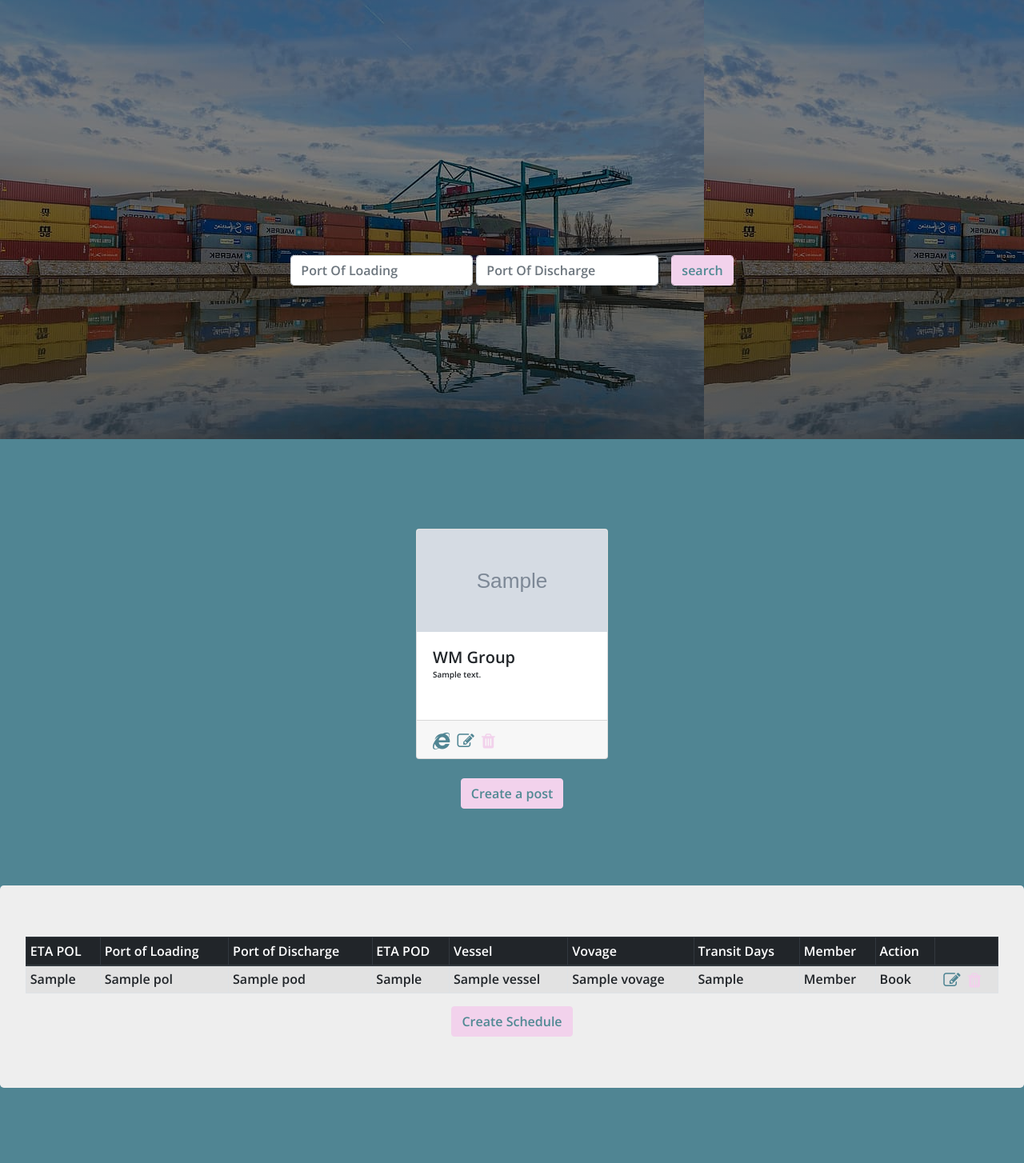
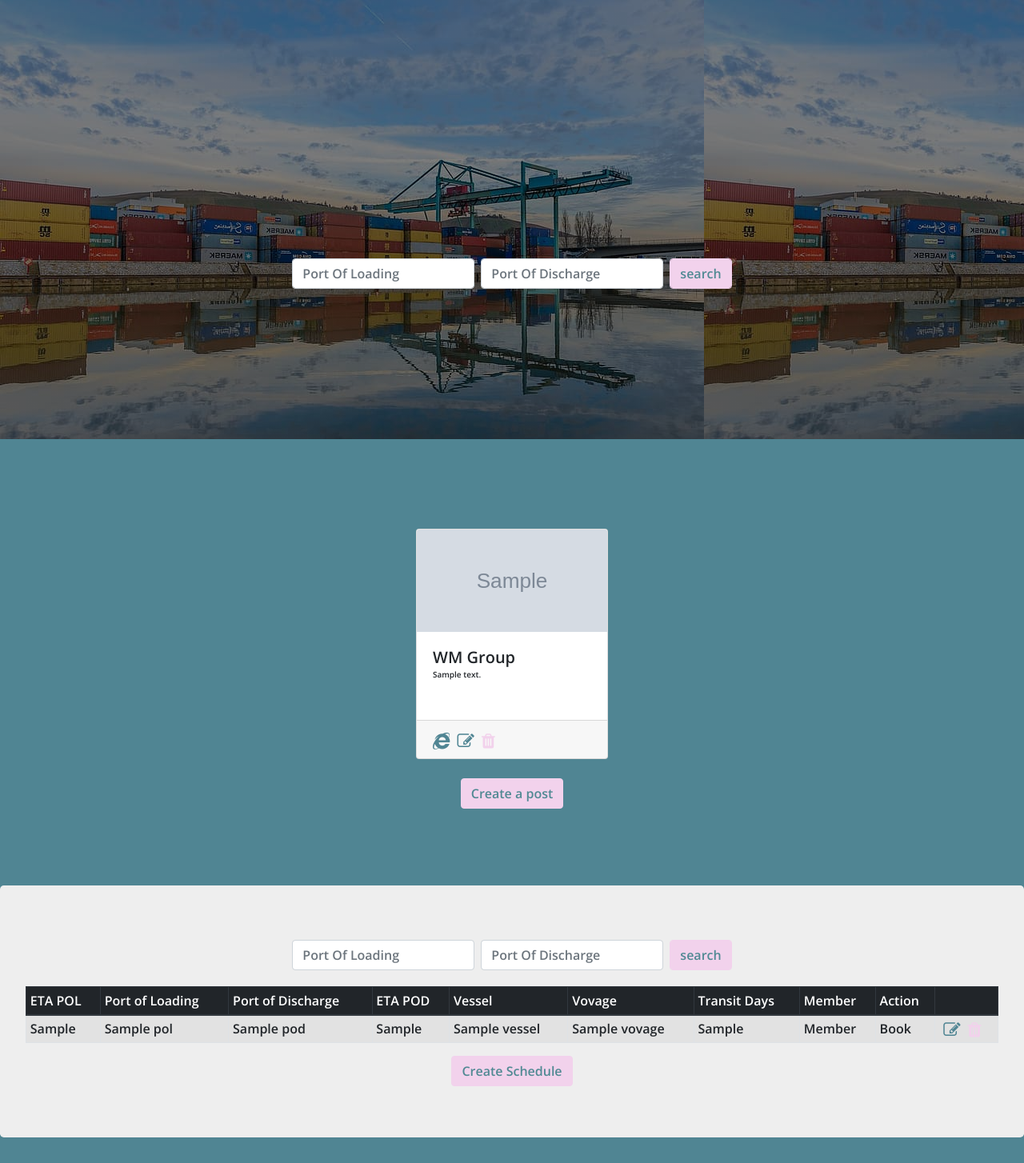
Before and after one commit to Shyan1943/project3, a Flask app: page / in a window 1280 px wide. Shown: the part 61-1515 px from the top of the page at 80% size. Before the commit the page ends 1421 px from the top, so only its background shows below. Run offline with Flask 2, Linux system fonts and the light colour scheme; grey boxes marked "Sample" are stand-in pictures; a database or web service that is not in the repository returns one stand-in record (values such as "Sample title"); some libraries are stand-ins or nearby versions.

Commit message:
fixed margin on Search function and duplicated it for user convenience

```diff
--- a/static/style.css
+++ b/static/style.css
@@ -67,6 +67,10 @@
     padding-top: 20rem;
 }
 
+#homepage_img .form-control {
+    margin: 0.25rem;
+}
+
 .jumbotron {
     background-color: #508593;
 }
@@ -116,6 +120,10 @@
     font-size: 200%;
 }
 
+#result .form-control {
+    margin: 0.25rem;
+}
+
 .table-responsive-lg {
     background-color: #eeeeee !important;
 }
--- a/templates/home.template.html
+++ b/templates/home.template.html
@@ -4,8 +4,8 @@
 <div id="homepage_img">
 	<form class="form-inline d-lg-flex mb-3 justify-content-center" method="GET">
 		<input type="text" class="form-control" name="search_pol" placeholder="Port Of Loading"/>
-		<input type="text" class="form-control ml-1" name="search_pod" placeholder="Port Of Discharge"/>
-		<input type="submit" class="form-control ml-3" value="search" id="search_btn" onclick="window.location='#result'"/>
+		<input type="text" class="form-control" name="search_pod" placeholder="Port Of Discharge"/>
+		<input type="submit" class="form-control" value="search" id="search_btn" onclick="window.location='#result'"/>
     </form>
 </div>
 
@@ -32,7 +32,14 @@
     <div class="text-center"><a href="{{url_for('profile_upload')}}" class="btn mt-4">Create a post</a></div>
 </div>
 
+<div>
     <div id="result" class="jumbotron table-responsive-lg">
+        <form class="form-inline d-lg-flex mb-3 justify-content-center" method="GET">
+            <input type="text" class="form-control" name="search_pol" placeholder="Port Of Loading"/>
+            <input type="text" class="form-control" name="search_pod" placeholder="Port Of Discharge"/>
+            <input type="submit" class="form-control" value="search" id="search_btn" onclick="window.location='#result'"/>
+        </form>
+
         <table class="table table-striped table-bordered table-hover table-sm">
             <thead class="thead-dark">
                 <tr>
@@ -70,4 +77,5 @@
         </table>
         <div class="text-center"><a href="{{url_for('schedule_create_form')}}" class="btn">Create Schedule</a></div>
     </div>
+</div>
 {% endblock %}
```
Lines whose indentation alone changed are shown as unchanged.
